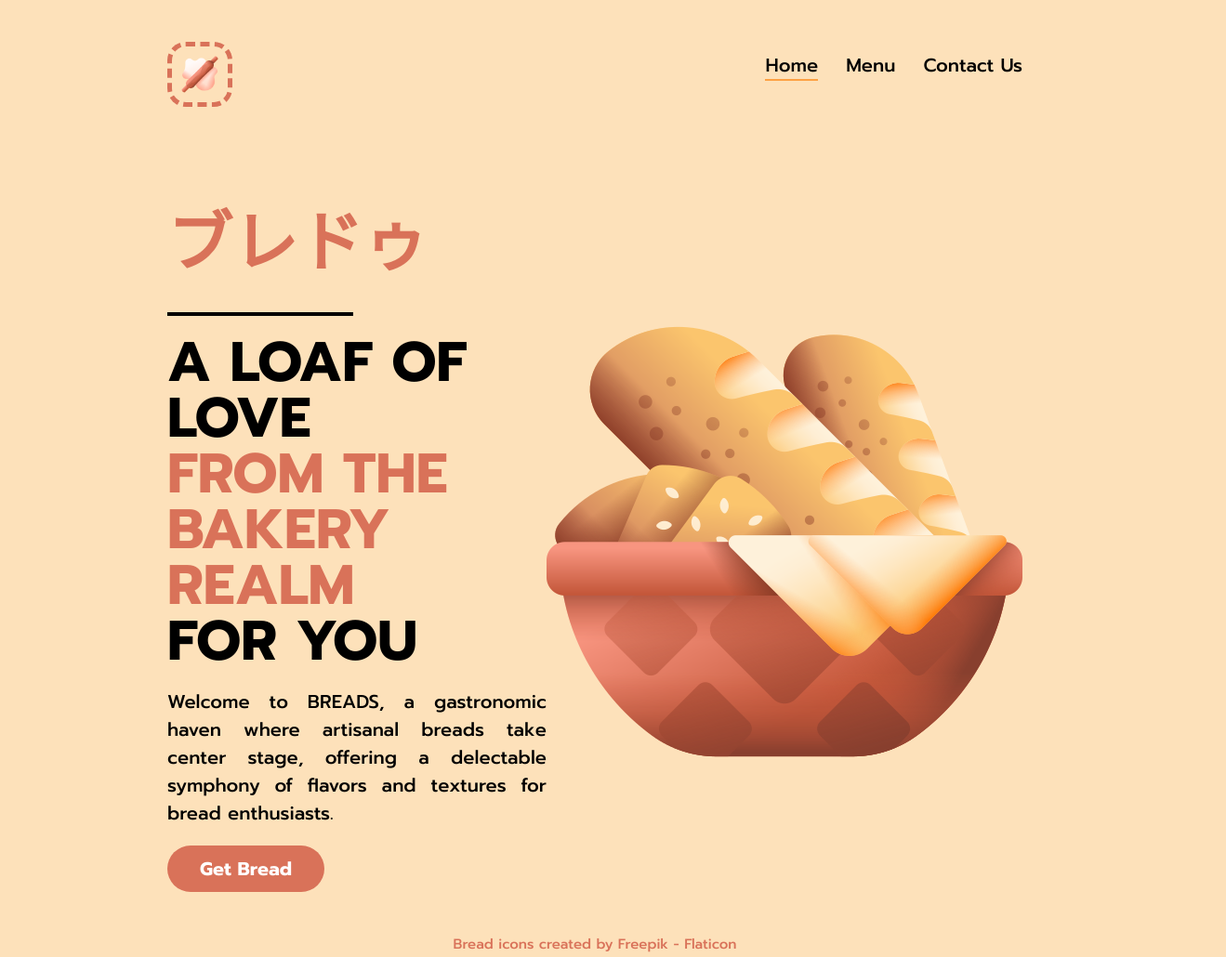
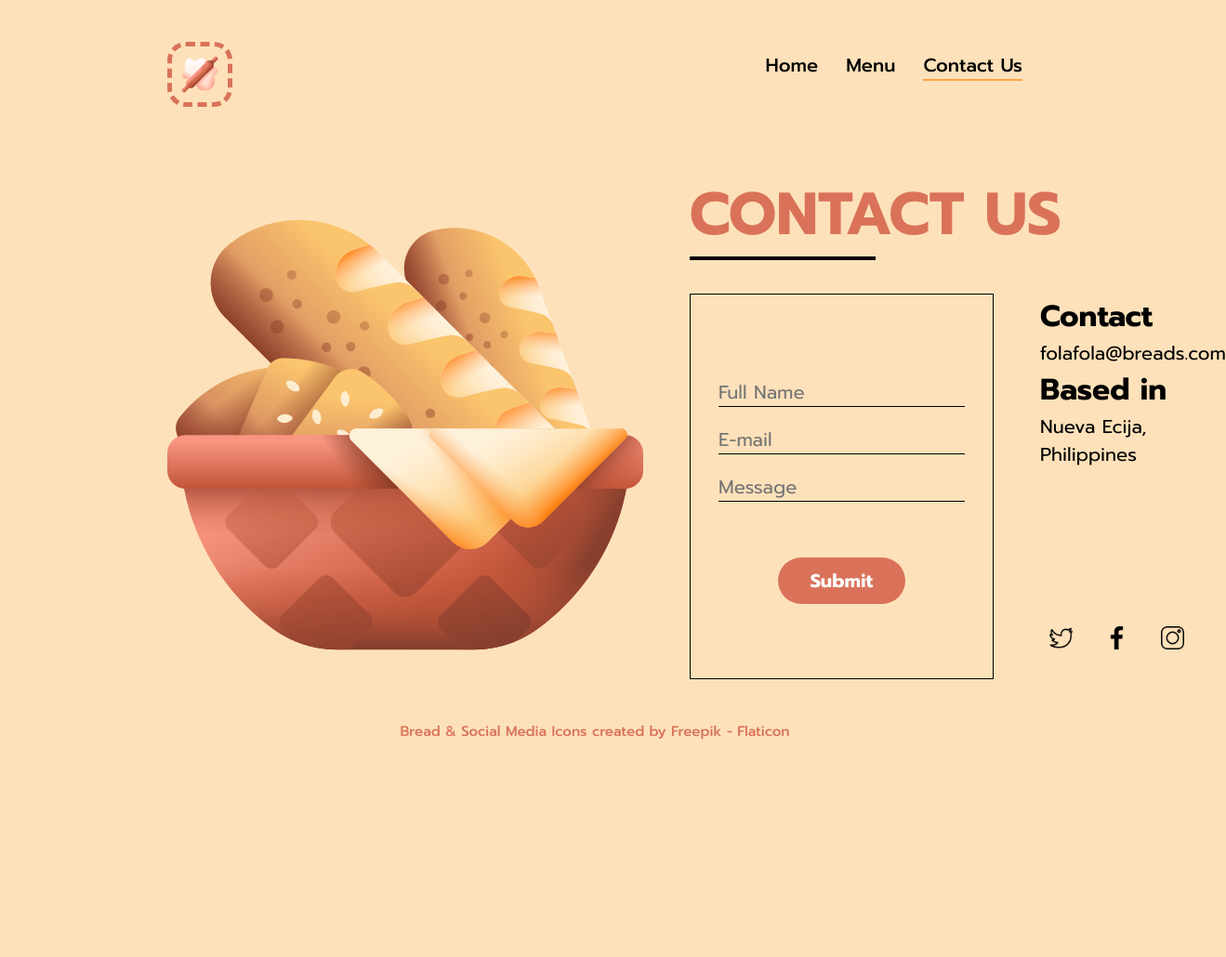
Before and after one commit to pj-pj-pj/restaurant-page, a website built with webpack: page dist/index.html in a window 1280 px wide. Shown: the whole page at 93% size, 1319 px wide, since content can reach past the window. After the commit the page ends 811 px from the top, so only its background shows below. Built offline with nearby package versions, Linux system fonts and the light colour scheme.

Commit message:
add contact page

```diff
--- /dev/null
+++ b/src/contactpage.js
@@ -0,0 +1,81 @@
+import './style.css';
+import homepageInit from './homepage';
+import fbLogo from './assets/facebook-app-symbol.png';
+import igLogo from './assets/instagram.png';
+import twtLogo from './assets/twitter.png';
+
+export default function init() {
+  homepageInit();
+
+  const text = document.querySelector('.text');
+  text.remove();
+
+  const main = document.querySelector('main');
+  const contactHeader = document.createElement('div');
+  contactHeader.setAttribute('id', 'contact-header');
+  const header = document.createElement('h1');
+  header.textContent = 'CONTACT US';
+  const line = document.createElement('div');
+  line.className = 'line';
+  contactHeader.append(header, line);
+
+  const contact = document.createElement('div');
+  contact.setAttribute('id', 'contact');
+
+  const form = document.createElement('form');
+  const inputFullName = document.createElement('input');
+  inputFullName.type = 'text';
+  inputFullName.name = 'fname';
+  inputFullName.placeholder = 'Full Name';
+  const inputEmail = document.createElement('input');
+  inputEmail.type = 'email';
+  inputEmail.name = 'email';
+  inputEmail.placeholder = 'E-mail';
+  const inputMessage = document.createElement('input');
+  inputMessage.type = 'text';
+  inputMessage.name = 'msg';
+  inputMessage.placeholder = 'Message';
+  const inputSubmit = document.createElement('button');
+  inputSubmit.textContent = 'Submit';
+  form.append(inputFullName, inputEmail, inputMessage, inputSubmit);
+
+  const contactDetails = document.createElement('div');
+  contactDetails.className = 'contact-details';
+  const contactText = document.createElement('h2');
+  const basedText = document.createElement('h2');
+  const ctDetails = document.createElement('p');
+  const btDetails = document.createElement('p');
+  contactText.textContent = 'Contact';
+  basedText.textContent = 'Based in';
+  ctDetails.textContent = 'folafola@breads.com';
+  btDetails.textContent = 'Nueva Ecija, Philippines';
+  contactDetails.append(contactText, ctDetails, basedText, btDetails);
+
+  const smHolder = document.createElement('div');
+  smHolder.className = 'social-media';
+  const fbLink = document.createElement('a');
+  fbLink.href = 'https://facebook.com';
+  fbLink.target = '_blank';
+  const fb = new Image();
+  fb.src = fbLogo;
+  fbLink.appendChild(fb);
+  const igLink = document.createElement('a');
+  igLink.href = 'https://instagram.com';
+  igLink.target = '_blank';
+  const ig = new Image();
+  ig.src = igLogo;
+  igLink.appendChild(ig);
+  const twtLink = document.createElement('a');
+  twtLink.href = 'https://twitter.com';
+  twtLink.target = '_blank';
+  const twt = new Image();
+  twt.src = twtLogo;
+  twtLink.appendChild(twt);
+
+  smHolder.append(twtLink, fbLink, igLink);
+
+
+  contact.append(contactHeader, form, contactDetails, smHolder);
+
+  main.append(contact);
+}
--- a/src/homepage.js
+++ b/src/homepage.js
@@ -25,6 +25,7 @@ export default function init() {
   buredu.textContent = 'ブレドゥ';
   const bigImg = new Image();
   bigImg.src = basket;
+  bigImg.className = 'home-img';
   const line = document.createElement('div');
   line.className = 'line';
   const headline = document.createElement('div');
--- a/src/index.js
+++ b/src/index.js
@@ -1,13 +1,15 @@
 import favicon from './assets/rolling-pin.png';
 import homepageInit from './homepage';
 import menuInit from './menupage';
+import contactInit from './contactpage.js';
 
 document.querySelector("link[rel~='icon']").href = favicon;
 
-homepageInit();
+// homepageInit();
+contactInit();
 footerInit();
 
-let currentPage = 'home';
+let currentPage = 'contact';
 
 const navbar = document.querySelector('.navbar');
 const hr = document.createElement('hr');
@@ -54,6 +56,7 @@ function changeContent(e) {
 
   if (currentPage != 'Contact' && e.target.textContent === 'Contact Us') {
     clearContent();
+    contactInit();
     currentPage = 'contact';
   }
 
@@ -64,6 +67,6 @@ function footerInit() {
   const footer = document.createElement('footer');
   const body = document.querySelector('body');
   footer.innerHTML =
-    '<a href="https://www.flaticon.com/free-icons/bread" target="_blank" title="bread icons">Bread icons created by Freepik - Flaticon</a>';
+    '<a href="https://www.flaticon.com/free-icons/bread" target="_blank" title="bread icons">Bread & Social Media Icons created by Freepik - Flaticon</a>';
   body.appendChild(footer);
 }
--- a/src/style.css
+++ b/src/style.css
@@ -94,7 +94,8 @@ main {
 
 .text > h1:first-child,
 .headline h1:nth-child(2),
-#menu-header {
+#menu-header,
+#contact-header {
   color: var(--burnt-sienna);
 }
 
@@ -140,9 +141,10 @@ main button:hover {
 
 /* MENUPAGE */
 
-#menu-header {
+#menu-header,
+#contact-header {
   line-height: 0.8;
-  font-size: 35px;
+  font-size: 2em;
 }
 
 main#menu {
@@ -188,6 +190,71 @@ main#menu {
   font-size: 18px;
 }
 
+/* CONTACT */
+#contact {
+  margin-left: 50px;
+  display: grid;
+  gap: 1rem 50px;
+  grid-template-columns: 1fr 1fr;
+}
+
+#contact-header {
+  grid-column: span 2;
+}
+
+form {
+  grid-row: span 2;
+  border: 1.5px solid var(--black);
+  padding: 80px 20px;
+  display: flex;
+  flex-direction: column;
+  align-items: center;
+}
+
+form input {
+  color: var(--sandy-brown);
+  font-family: inherit;
+  font-size: 20px;
+  border: none;
+  border-bottom: 1px solid var(--black);
+  background-color: var(--navajo-white);
+  margin: 10px;
+}
+
+form button {
+  margin-top: 50px;
+  font-size: 20px;
+}
+
+*:focus-visible {
+  outline: none;
+}
+
+.contact-details h2 {
+  font-size: 2rem;
+}
+
+.contact-details p {
+  font-size: 20px;
+}
+
+.social-media img {
+  padding: 10px;
+  border-radius: 15px;
+  max-height: 45px;
+}
+
+.social-media img:hover {
+  background-color: var(--sandy-brown);
+}
+
+.social-media {
+  display: flex;
+  align-self: flex-end;
+  padding-bottom: 15px;
+  gap: 15px;
+}
+
 /* footer */
 footer {
   font-size: 15px;
```
Also changed, not shown: dist/12fe2629b75a22ca8dad.png (deleted), dist/19d62257314c39310b70.png (added), dist/4ad78c4004874a182b12.png (added), dist/776d16d0e9daa177afd5.png (added), dist/bundle.js, dist/c08f939e6ae8a4957431.png (added), dist/da60ce1ce013293ad4a3.jpeg (deleted), dist/dc69a41c84899d941491.png (deleted), src/assets/facebook-app-symbol.png (added), src/assets/instagram.png (added), src/assets/twitter.png (added).
